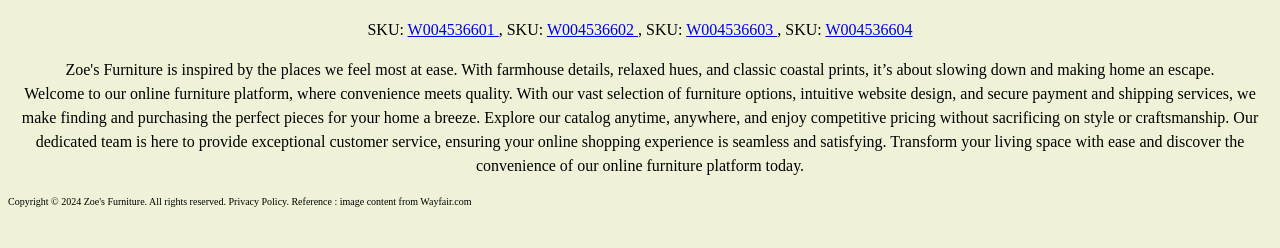
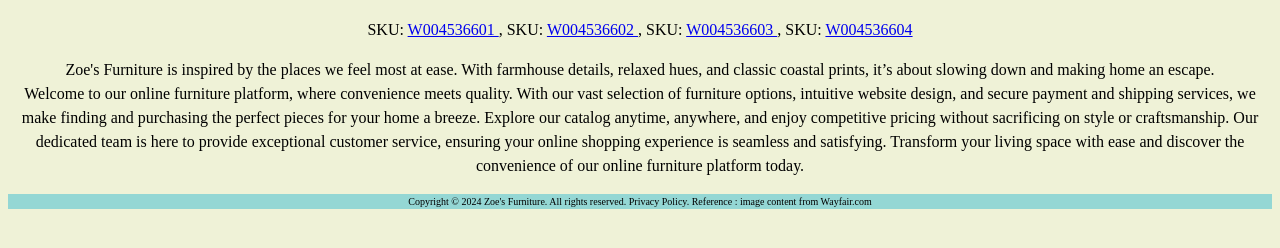
Before and after one commit to zoeng6/COMP1002_WebsiteProject, a plain HTML site: page index.html in a window 1280 px wide. Shown: the part 134-382 px from the top of the page. Drawn offline with Linux system fonts and the light colour scheme.

Commit message:
Update style.css

```diff
--- a/style.css
+++ b/style.css
@@ -43,6 +43,8 @@
 
   footer {
     font-size: 10px;
+    text-align: center;
+    background-color: rgb(148, 215, 212);
   }
 
 .image{
```
